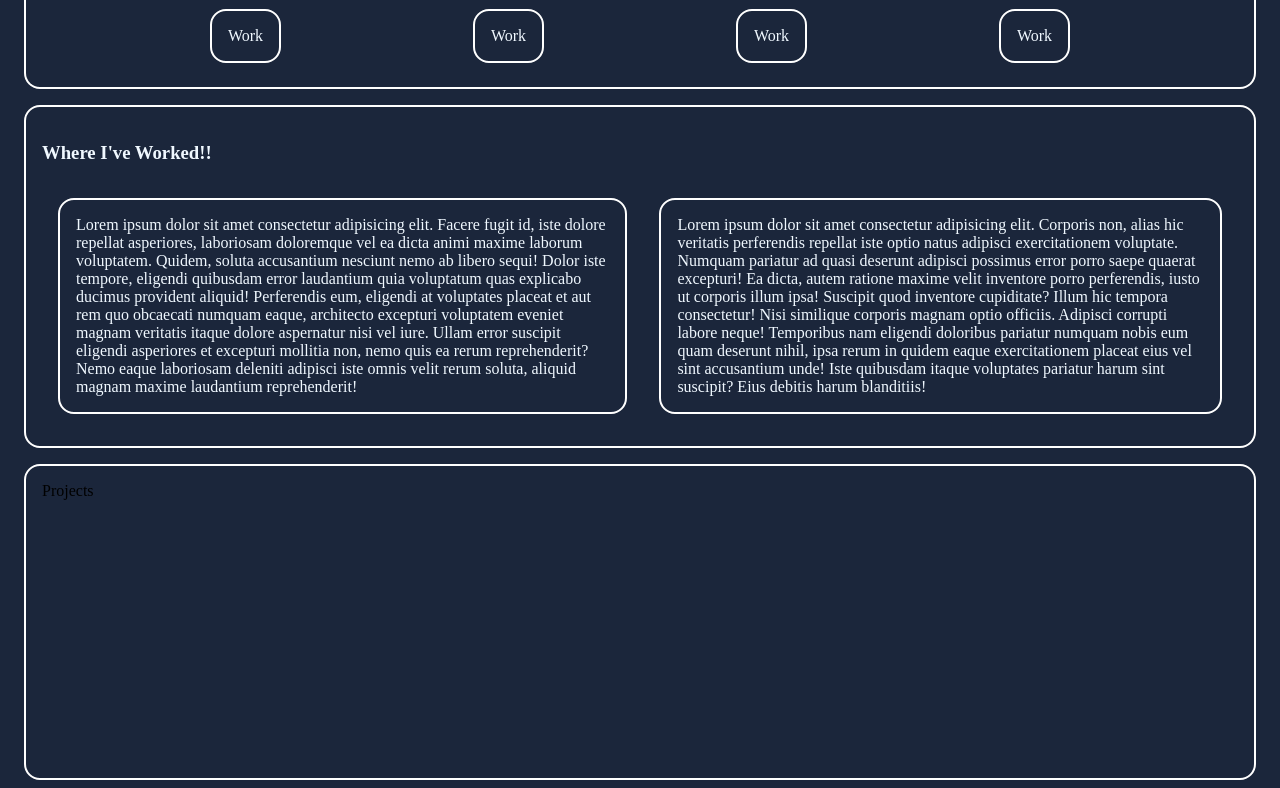
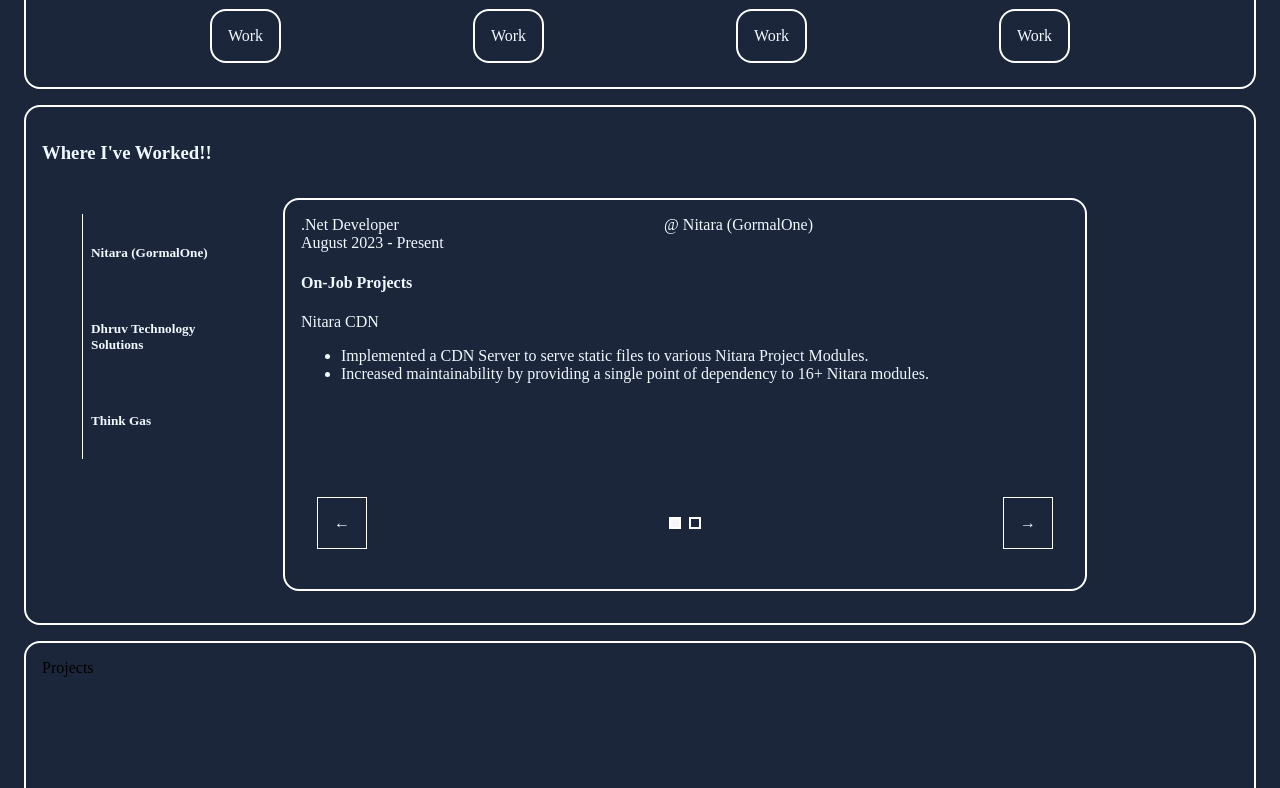
Before and after one commit to Anant-Singh-Chauhan/portfolio, a React (Create React App) app: page / in a window 1280 px wide. Shown: the part 679-1467 px from the top of the page. Built offline with nearby package versions, Linux system fonts and the light colour scheme; the HTML template or start-up script is replaced by a standard one.

Commit message:
work experience UI logic

```diff
--- a/src/commons/masterData/masterData.js
+++ b/src/commons/masterData/masterData.js
@@ -3,10 +3,10 @@
     Created : Jan 07, 2024
 */
 
-let masterData;
-export default masterData = {
-  experiences: [
+
+const Experiences = [
     {
+        jobId: "3",
         companyName: "Nitara (GormalOne)",
         designation: ".Net Developer",
         duration: "August 2023 - Present",
@@ -25,15 +25,11 @@ export default masterData = {
                 "Led to fast rendering and smoother animations, adding on to user experience.",
               ],
             },
-            {
-              projectTitle: "Dhruv APS",
-              projectContributions: [
-                "Worked on implementing SPA, being built to help users in Planning and scheduling of various resources and tasks at hand, for increasing productivity.",
-              ],
-            },
+
         ],
       },
     {
+      jobId: "2",
       companyName: "Dhruv Technology Solutions",
       designation: "Software Engineer",
       duration: "January 2022 - August 2023",
@@ -63,6 +59,7 @@ export default masterData = {
       ],
     },
     {
+      jobId:"1",
       companyName: "Think Gas",
       designation: "Graduate Engineering Trainee",
       duration: "September 2021 - December 2021",
@@ -73,5 +70,7 @@ export default masterData = {
         },
       ],
     },
-  ],
-};
+  ];
+
+
+export {Experiences};
--- a/src/components/experience/Experience.js
+++ b/src/components/experience/Experience.js
@@ -1,11 +1,18 @@
-import React from 'react'
+import React,{useState} from 'react'
 import WorkAlert from './WorkAlert'
 import './experience.css'
 import WorkTimeline from './WorkTimeline'
 import WorkDetails from './WorkDetails'
-import masterData from '../../commons/masterData/masterData'
+import {Experiences} from '../../commons/masterData/masterData'
 
 export default function Experience() {
+  const [activeJob, setActiveJob] = useState(3);
+
+  function onChangeActiveJob(aj) {
+    console.log(aj)
+
+    setActiveJob(aj);
+  }
   return (
     <div>
         <WorkAlert/>
@@ -13,8 +20,8 @@ export default function Experience() {
             <h3>Where I've Worked!!</h3>
 
             <div className='d-flex-row'>
-                <WorkTimeline/>
-                <WorkDetails/>
+                <WorkTimeline experiences = {Experiences} activeJob={activeJob} onChangeActiveJob = {onChangeActiveJob}/>
+                <WorkDetails job={Experiences.filter(elem=>elem.jobId==activeJob)[0]}/>
             </div>
 
         </div>
--- /dev/null
+++ b/src/components/experience/OnJobProject.js
@@ -0,0 +1,12 @@
+import React from 'react'
+
+export default function OnJobProject({project}) {
+  return (
+    <div className="onJob_project">
+        <div>{project.projectTitle}</div>
+        <ul>{
+            project.projectContributions.map(cntrbtn=><li>{cntrbtn}</li>)
+            }</ul>
+    </div>
+  )
+}
--- a/src/components/experience/WorkDetails.js
+++ b/src/components/experience/WorkDetails.js
@@ -1,9 +1,59 @@
-import React from 'react'
+import React, { useState } from "react";
+import OnJobProject from "./OnJobProject";
 
-export default function WorkDetails() {
+export default function WorkDetails({ job }) {
+  const [activeProjectIndex, setActiveProjectIndex] = useState(0);
+
+  function onClickNext() {
+    let maxLength = job.workContributions.length;
+    if (activeProjectIndex < maxLength - 1)
+      setActiveProjectIndex(activeProjectIndex + 1);
+  }
+
+  function onClickPrevious() {
+    if (activeProjectIndex > 0) setActiveProjectIndex(activeProjectIndex - 1);
+  }
   return (
-    <div className='whiteRoundedBorder m1p1'>
-        Lorem ipsum dolor sit amet consectetur adipisicing elit. Corporis non, alias hic veritatis perferendis repellat iste optio natus adipisci exercitationem voluptate. Numquam pariatur ad quasi deserunt adipisci possimus error porro saepe quaerat excepturi! Ea dicta, autem ratione maxime velit inventore porro perferendis, iusto ut corporis illum ipsa! Suscipit quod inventore cupiditate? Illum hic tempora consectetur! Nisi similique corporis magnam optio officiis. Adipisci corrupti labore neque! Temporibus nam eligendi doloribus pariatur numquam nobis eum quam deserunt nihil, ipsa rerum in quidem eaque exercitationem placeat eius vel sint accusantium unde! Iste quibusdam itaque voluptates pariatur harum sint suscipit? Eius debitis harum blanditiis!
+    <div className="workDetails whiteRoundedBorder m1p1">
+      <div className="workTitle">
+        <div>{job.designation}</div>
+        <div>{" @ " + job.companyName}</div>
+      </div>
+      <div>{job.duration}</div>
+      <div >
+        <h4>On-Job Projects</h4>
+
+        <OnJobProject project={job.workContributions[activeProjectIndex]} />
+
+        {/* on Job Project Navigation  */}
+        <div className="onJob_nav">
+          {/* Prev Btn  */}
+
+          <div
+            className="onJob_nav_btns"
+            onClick={() => {
+              onClickPrevious();
+            }}
+          >
+            <p>&larr;</p>
+          </div>
+          <div className="navChilds">
+            {job.workContributions.map((e,index) => (
+              <div key={e.projectTitle} className={index === activeProjectIndex?"onJob_nav_child active": "onJob_nav_child"}></div>
+            ))}
+          </div>
+          {/* next Btn  */}
+
+          <div
+            className="onJob_nav_btns"
+            onClick={() => {
+              onClickNext();
+            }}
+          >
+            <p>&rarr;</p>
+          </div>
+        </div>
+      </div>
     </div>
-  )
+  );
 }
--- a/src/components/experience/WorkTimeline.js
+++ b/src/components/experience/WorkTimeline.js
@@ -1,9 +1,17 @@
 import React from 'react'
 
-export default function () {
+export default function WorkTimeline({experiences, activeJob, onChangeActiveJob}) {
   return (
-    <div className='whiteRoundedBorder m1p1'>
-        Lorem ipsum dolor sit amet consectetur adipisicing elit. Facere fugit id, iste dolore repellat asperiores, laboriosam doloremque vel ea dicta animi maxime laborum voluptatem. Quidem, soluta accusantium nesciunt nemo ab libero sequi! Dolor iste tempore, eligendi quibusdam error laudantium quia voluptatum quas explicabo ducimus provident aliquid! Perferendis eum, eligendi at voluptates placeat et aut rem quo obcaecati numquam eaque, architecto excepturi voluptatem eveniet magnam veritatis itaque dolore aspernatur nisi vel iure. Ullam error suscipit eligendi asperiores et excepturi mollitia non, nemo quis ea rerum reprehenderit? Nemo eaque laboriosam deleniti adipisci iste omnis velit rerum soluta, aliquid magnam maxime laudantium reprehenderit!
+    <div className='workTimeline m1p1'>
+       {
+        experiences.map(element=>
+          <div>
+            <div key={element.jobId} className={activeJob === element.jobId?"timeline_detail active":"timeline_detail"} onClick={()=>{onChangeActiveJob(element.jobId)}}>
+              <h5>{element.companyName}</h5>
+            </div>
+          </div>
+        )
+       }
     </div>
   )
 }
--- a/src/components/experience/experience.css
+++ b/src/components/experience/experience.css
@@ -1,4 +1,4 @@
-.workAlertDiv{
+.workAlertDiv {
   display: flex;
   flex-direction: row;
   border: 2px solid white;
@@ -8,10 +8,77 @@
   justify-content: space-evenly;
 }
 
-.work{
+.work {
   border: 2px solid white;
   border-radius: 1rem;
   margin: 1rem 1rem;
   padding: 1rem 1rem;
   color: aliceblue;
 }
+
+.timeline_detail {
+  border-left: 1px solid white;
+  padding: 0.5rem 0.5rem;
+  margin: 0rem 0.5rem;
+  width: 10vw;
+}
+
+.timeline_detail.active {
+  border-left: 3px solid teal;
+}
+
+.timeline_detail.active h5 {
+  color: teal;
+}
+
+.timeline_detail:hover {
+  background-color: rgba(116, 95, 234, 0.3);
+}
+
+.workDetails{
+    width: 60vw;
+}
+
+.workTitle {
+  display: flex;
+  flex-direction: row;
+  width: 40vw;
+  justify-content: space-between;
+}
+
+.onJob_project{
+    height: 20vh;
+}
+
+/*-- On Job Nav --*/
+.onJob_nav, .onJob_nav div{
+    display: flex;
+    flex-direction: row;
+    align-items: center;
+}
+
+.onJob_nav{
+    margin: 3rem 1rem;
+    height: 0.25rem;
+    justify-content: space-between;
+
+}
+
+.onJob_nav_btns{
+    border: 1px solid white;
+    padding-inline: 1rem;
+}
+
+.onJob_nav_btns:hover{
+    background-color: teal;
+}
+
+.onJob_nav_child{
+    margin: 0 0.25rem;
+    padding: 0.25rem 0.25rem;
+    border: 2px solid white;
+}
+
+.onJob_nav_child.active{
+    background-color: whitesmoke;
+}
```
Lines whose indentation alone changed are shown as unchanged.
